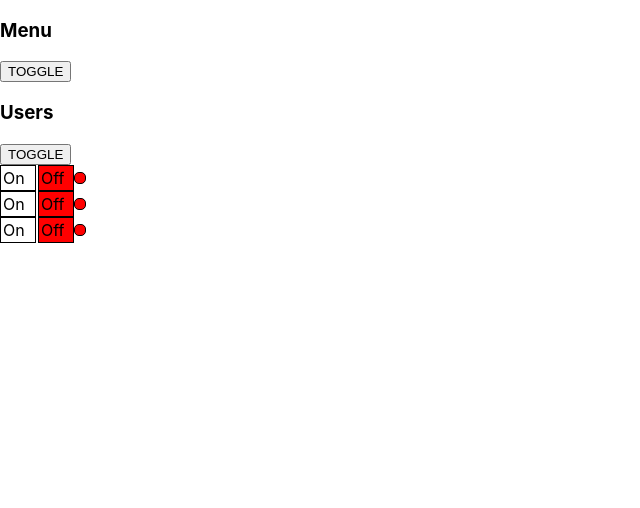
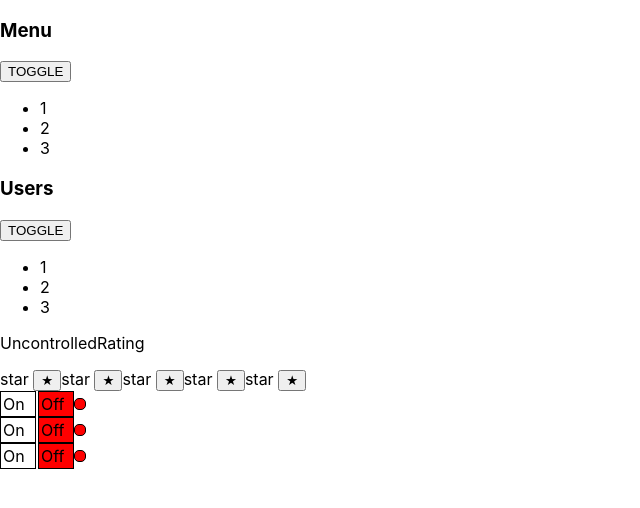
Before and after one commit to kudlatskaya/react-k, a React (Create React App) app in the folder my-app/: page / in a window 1280 px wide. Shown: the top 508 px of the page, without its empty margins (0-640 px from the left). Built offline with nearby package versions, Linux system fonts and the light colour scheme.

Commit message:
added uncontrolled component

```diff
--- a/my-app/src/App.tsx
+++ b/my-app/src/App.tsx
@@ -4,6 +4,7 @@ import Accordion from "./components/Accordion/Accordion";
 import {Rating} from "./Rating/Rating";
 import OnOff from "./components/OnOff/OnOff";
 import UncontrolledAccordion from "./components/UncontrolledAccordion/UncontrolledAccordion";
+import UncontrolledRating from "./components/UncontrolledRating/UncontrolledRating";
 
 function hello() {
     //debugger
@@ -30,6 +31,8 @@ function App(props: any) {
             {/*<Rating value={3}/>*/}
             {/*<Rating value={4}/>*/}
             {/*<Rating value={5}/>*/}
+            <p>UncontrolledRating </p>
+            <UncontrolledRating />
             <OnOff/>
             <OnOff/>
             <OnOff/>
--- a/my-app/src/components/UncontrolledAccordion/UncontrolledAccordion.tsx
+++ b/my-app/src/components/UncontrolledAccordion/UncontrolledAccordion.tsx
@@ -1,4 +1,4 @@
-import React from "react";
+import React, {useState} from "react";
 
 type AccordionPropsType = {
     title: string,
@@ -10,12 +10,13 @@ type AccordionPropsType = {
 
 
 function UncontrolledAccordion(props: AccordionPropsType) {
+    const [ collapsed, setСollapsed ] = useState(false);
 
-    const collapsed = true;
+    //const collapsed = true;
 
     return <div>
         <AccordionTitle title={props.title}/>
-        <button>TOGGLE</button>
+        <button onClick={() => setСollapsed(!collapsed)}>TOGGLE</button>
         {!collapsed && <AccordionBody />}
     </div>
 }
--- /dev/null
+++ b/my-app/src/components/UncontrolledRating/UncontrolledRating.tsx
@@ -0,0 +1,35 @@
+import React, {useState} from 'react';
+
+
+type RatingPropsType = {
+    value: 0 | 1 | 2 | 3 | 4 | 5
+}
+
+type StarPropsType = {
+    selected: boolean
+}
+
+function Star(props: StarPropsType) {
+    if (props.selected === true) {
+        return <span><b>star </b></span>
+    } else {
+        return <span>star</span>
+    }
+
+}
+
+const UncontrolledRating = () => {
+    const [ value, setValue ] = useState(0);
+
+    return (
+        <div>
+            <Star selected={ value > 0 }/> <button onClick={() => setValue(1)}>&#9733;</button>
+            <Star selected={ value > 1 }/> <button onClick={() => setValue(2)}>&#9733;</button>
+            <Star selected={ value > 2 }/> <button onClick={() => setValue(3)}>&#9733;</button>
+            <Star selected={ value > 3 }/> <button onClick={() => setValue(4)}>&#9733;</button>
+            <Star selected={ value > 4 }/> <button onClick={() => setValue(5)}>&#9733;</button>
+        </div>
+    );
+};
+
+export default UncontrolledRating;
```
